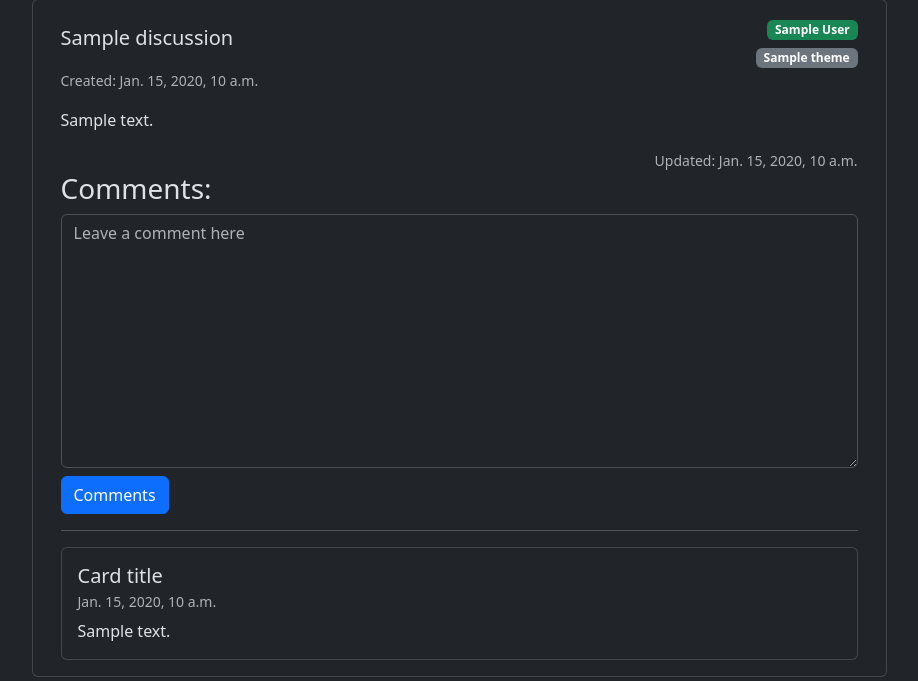
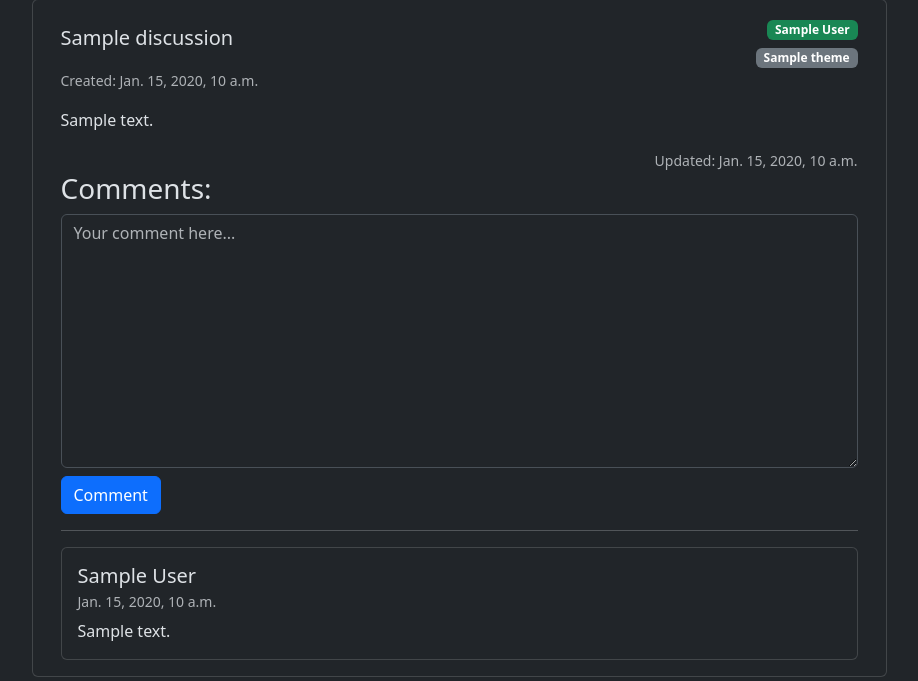
Before and after one commit to YehorChervonyi/NG_2022_Gorbachov_Chervonyi_Project, a Django app: page /1/1/ in a window 1280 px wide. Shown: the part 65-746 px from the top of the page, without its empty margins (181-1099 px from the left). Run offline with Django 4.2, Linux system fonts and the light colour scheme; tables that the repository leaves empty hold one stand-in row (Sample ...).

Commit message:
Created Comment form | Comment author for each comment

```diff
--- a/forum/forum/templates/authentication/discussion.html
+++ b/forum/forum/templates/authentication/discussion.html
@@ -29,17 +29,23 @@
               </div>
               <h3>Comments:</h3>
               <div class="form">
-                <form >
-                    <textarea class="form-control mb-2" placeholder="Leave a comment here" rows="10"></textarea>
-                    <button class="btn btn-primary">Comments</button>
-
+                <form method="post" >
+                  {% csrf_token %}
+                  {% for field in form %}
+                  {% if field %}
+                    <div class="form mt-2 mb-2">
+                      {{field}}
+                    </div>
+                  {% endif %}
+                {%endfor%}
+                <button class="btn btn-primary">Comment</button>
                 </form>
               </div>
               <hr>
               {%for comment in comments reversed %}
               <div class="card mt-1">
                 <div class="card-body">
-                  <h5 class="card-title">Card title</h5>
+                  <h5 class="card-title">{{comment.author_comment}}</h5>
                   <h6 class="card-subtitle mb-2 text-muted"><small>{{comment.create_time}}</small></h6>
                   <p class="card-text">{{comment}}</p>
                 </div>
```
